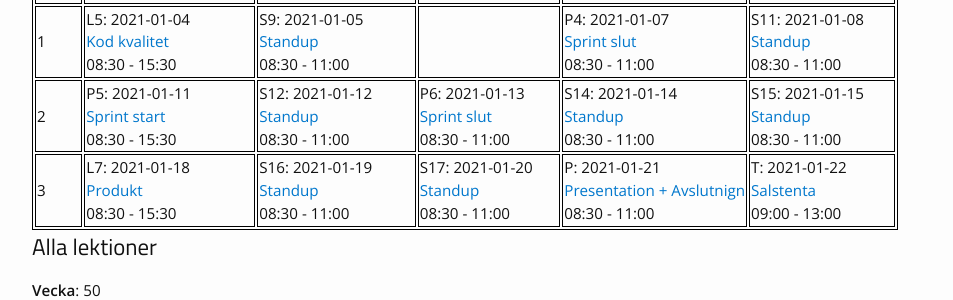
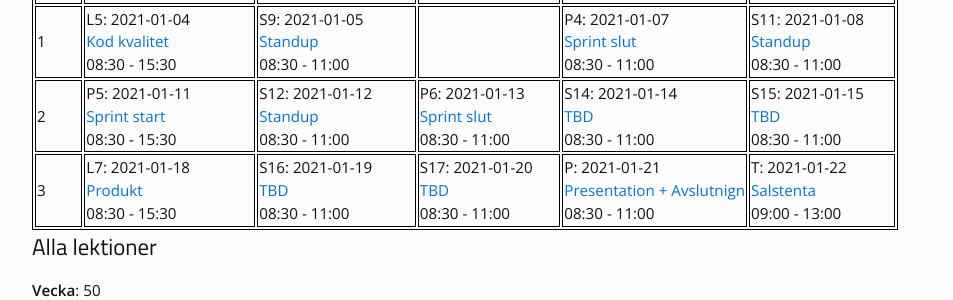
Before and after one commit to PGBSNH19/course-producera-leverera, a Jekyll site: the page built from lectures.md, in a window 1280 px wide and 900 px high, scrolled down 362 px. Shown: the part 154-454 px from the top of the window, without its empty margins (163-1116 px from the left). Built offline with Jekyll 4.4.1, drawn with Linux system fonts in a browser that asks for light colours; nearby versions of some CDN libraries; some of the changed text lies outside the part shown.

Commit message:
Sets TBD

```diff
--- a/_data/lectures.yml
+++ b/_data/lectures.yml
@@ -258,7 +258,7 @@
     dirname: untitled-lecture
     description: "End of sprint 3"
   - day: 2021-01-14
-    lecture: "Standup"
+    lecture: "TBD"
     number: "S14"
     slug: standup
     start-time: "08:30"
@@ -268,7 +268,7 @@
     dirname: untitled-lecture
     description: "Daily standup 2021-01-14"
   - day: 2021-01-15
-    lecture: "Standup"
+    lecture: "TBD"
     number: "S15"
     slug: standup
     start-time: "08:30"
@@ -291,7 +291,7 @@
     dirname: untitled-lecture
     description: "Licenser, Open Source, Startup"
   - day: 2021-01-19
-    lecture: "Standup"
+    lecture: "TBD"
     number: "S16"
     slug: standup
     start-time: "08:30"
@@ -301,7 +301,7 @@
     dirname: untitled-lecture
     description: "Daily standup 2021-01-19"
   - day: 2021-01-20
-    lecture: "Standup"
+    lecture: "TBD"
     number: "S17"
     slug: standup
     start-time: "08:30"
```
